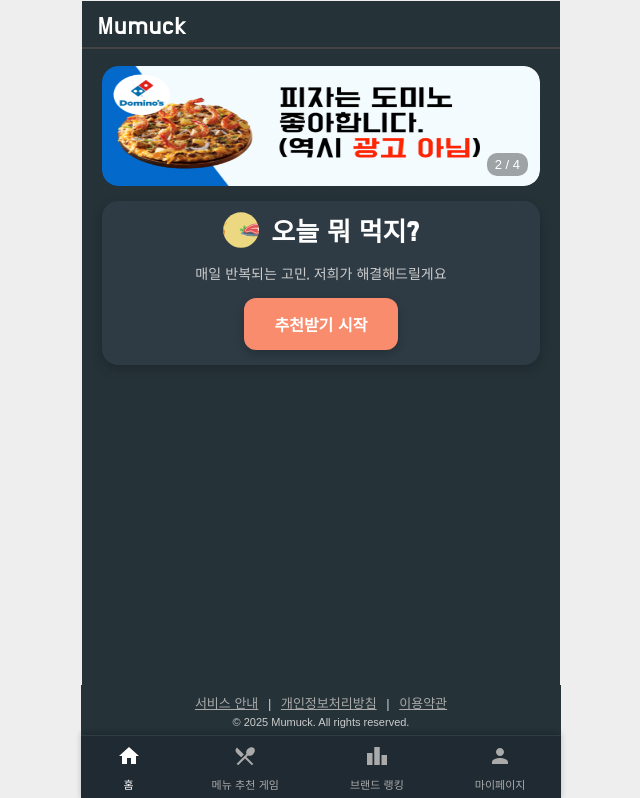
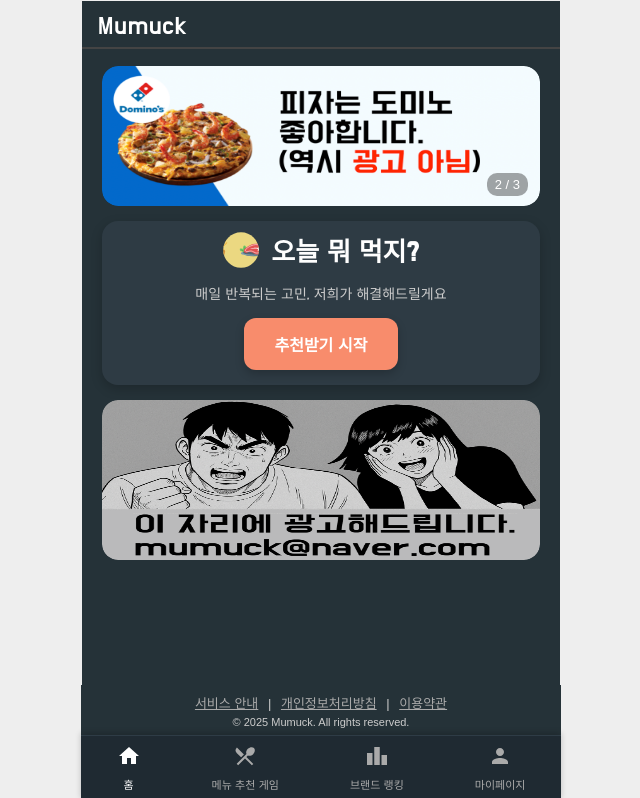
Before and after one commit to YeongjunHwang/mumuck, a React (Create React App) app: page / in a window 1280 px wide. Shown: the top 798 px of the page, without its empty margins (319-959 px from the left). Built offline with nearby package versions, Linux system fonts and the light colour scheme; no server answers.

Commit message:
ad 위치 변경

```diff
--- a/src/components/FoodBanner.css
+++ b/src/components/FoodBanner.css
@@ -1,15 +1,17 @@
 .banner-wrapper {
   position: relative;
-  width: calc(100% + 40px); /* 양쪽으로 확장 */
-  margin: 0 -12px;           /* 부모(.app-main)의 padding과 중화시킴 */
-  height: 120px;
+  width: calc(100% + 40px);
+  /* 양쪽으로 확장 */
+  margin: 0 -12px;
+  /* 부모(.app-main)의 padding과 중화시킴 */
+  height: 140px;
   border-radius: 16px;
   overflow: hidden;
 }
 
 .banner-slide {
   width: 100%;
-  height: 120px;
+  height: 140px;
   border-radius: 16px;
   overflow: hidden;
   position: relative;
@@ -19,16 +21,16 @@
   justify-content: center;
 }
 
+.swiper-slide {
+  background: transparent !important;
+  height: 140px;
+  padding: 0 !important;
+}
+
 .banner-image {
   width: 100%;
   height: 100%;
   display: block;
-}
-
-.swiper-slide {
-  background: transparent !important;
-  height: 120px;
-  padding: 0 !important;
 }
 
 .custom-indicator {
--- a/src/components/FoodBanner.tsx
+++ b/src/components/FoodBanner.tsx
@@ -13,7 +13,6 @@ const FoodBanner = () => {
         { img: `${process.env.PUBLIC_URL}/images/foodbanners/kyochon.png` },
         { img: `${process.env.PUBLIC_URL}/images/foodbanners/domino.png` },
         { img: `${process.env.PUBLIC_URL}/images/foodbanners/huwon.png` },
-        { img: `${process.env.PUBLIC_URL}/images/foodbanners/adversise.png` }
     ];
 
     return (
--- a/src/components/SiteInfo/pages/Info.tsx
+++ b/src/components/SiteInfo/pages/Info.tsx
@@ -1,9 +1,13 @@
-import React from 'react';
 import './Info.css';
+import AdBanner from '../../../components/AdBanner';
 
 const InfoPage = () => {
   return (
     <div className="info-page">
+      <div className="intro-ad-wrapper">
+        <AdBanner slot="5917717645" />
+
+      </div>
       <h1>Mumuck - 메뉴 고민, 여기서 끝!</h1>
       <p>
         <strong>Mumuck</strong>은 오늘 "뭐 먹을까?"라는 고민을 해결해주는 음식 추천 플랫폼입니다.
@@ -59,7 +63,7 @@ const InfoPage = () => {
 
       <h2>문의처</h2>
       <p>
-        서비스 개선 제안, 오류 제보, 광고 관련 문의는 아래 이메일로 연락주시면 신속하게 응답드리겠습니다. <br/>
+        서비스 개선 제안, 오류 제보, 광고 관련 문의는 아래 이메일로 연락주시면 신속하게 응답드리겠습니다. <br />
         <strong>이메일:</strong> mumuck@naver.com
       </p>
       <br /><br /><br /><br />
--- a/src/pages/IntroPage/IntroPage.tsx
+++ b/src/pages/IntroPage/IntroPage.tsx
@@ -4,7 +4,7 @@ import FoodBanner from '../../components/FoodBanner';
 import introAnim from './IntroData/Intro.json';
 import SiteInfo from '../../components/SiteInfo/SiteInfo';
 import './IntroPage.css';
-import AdBanner from '../../components/AdBanner';
+import AdvertiseBanner from '../../components/AdvertiseBanner';
 
 const IntroPage: React.FC = () => {
   const navigate = useNavigate();
@@ -24,9 +24,7 @@ const IntroPage: React.FC = () => {
           추천받기 시작
         </button>
       </div>
-      <div className="intro-ad-wrapper">
-       <AdBanner slot="5917717645" />
-      </div>
+      <AdvertiseBanner />
       <SiteInfo />
     </div>
   );
```
Also changed, not shown: public/images/foodbanners/adversise.png (deleted).
